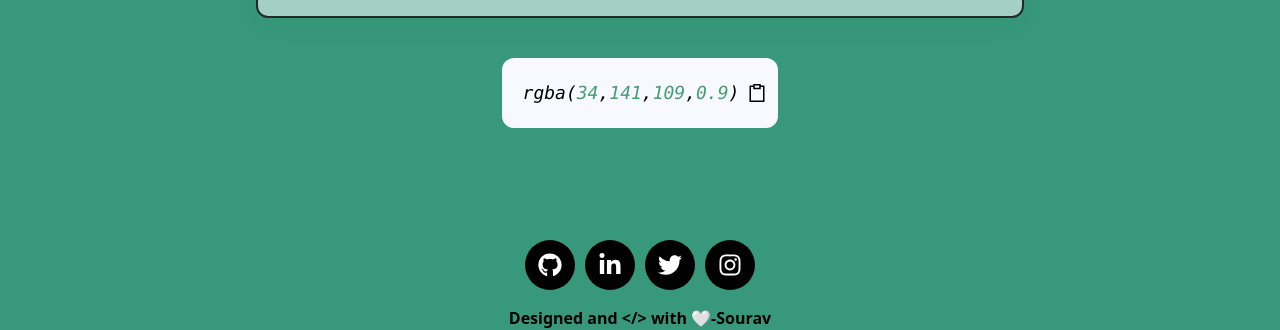
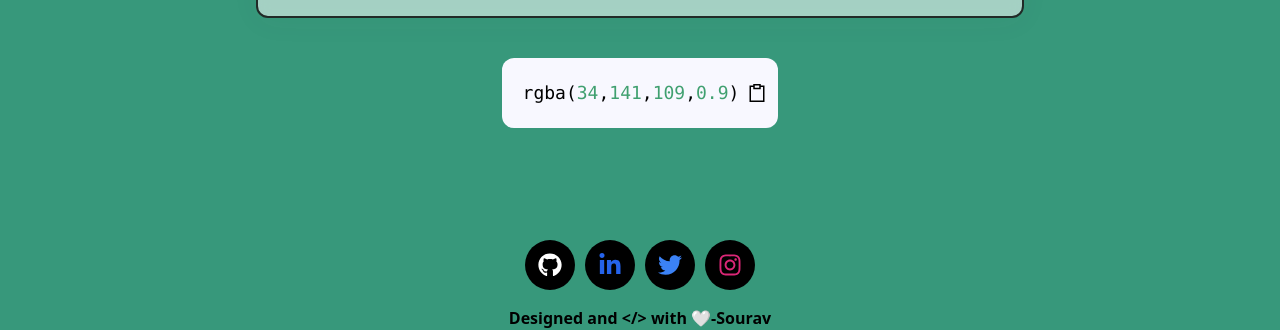
Before and after one commit to laxupaddhyay/pickr-app, a React (Create React App) app: page / in a window 1280 px wide. Shown: the part 546-876 px from the top of the page. Built offline with nearby package versions, Linux system fonts and the light colour scheme.

Commit message:
seo updated

```diff
--- a/public/index.html
+++ b/public/index.html
@@ -5,14 +5,23 @@
     <link rel="icon" href="%PUBLIC_URL%/favicon.ico" />
     <meta name="viewport" content="width=device-width, initial-scale=1" />
     <meta name="theme-color" content="#000000" />
+    <meta name="title" content="PiCKR" />
     <meta
       name="description"
-      content="Web site created using create-react-app"
+      content="A color and gradient generator app with many functionalities such as color palettes, gradient palettes etc. Also one can copy hex or rgba codes. "
     />
+    <meta
+      name="keywords"
+      content="pickr,PiCKR,pickr-app.vercel.app,pickr-app,color,gradient,color generator,gradient generator,shades,color shades, palettes,color palettes, gradient palettes, color codes,rgba,hex,generate,copy,paste, color project"
+    />
+    <meta name="robots" content="index, follow" />
+    <meta http-equiv="Content-Type" content="text/html; charset=utf-8" />
+    <meta name="language" content="English" />
+    <meta name="author" content="Sourav Kumar Agarwal" />
     <link rel="apple-touch-icon" sizes="180x180" href="/apple-touch-icon.png" />
     <link rel="icon" type="image/png" sizes="32x32" href="/favicon-32x32.png" />
     <link rel="icon" type="image/png" sizes="16x16" href="/favicon-16x16.png" />
-    <title>Pickr</title>
+    <title>PiCKR</title>
   </head>
   <body>
     <div id="root"></div>
--- a/src/App.js
+++ b/src/App.js
@@ -9,14 +9,6 @@ import { BrowserRouter, Routes, Route } from "react-router-dom";
 function App() {
   return (
     <div>
-      <div>
-        <title>Pickr</title>
-        <meta
-          name="Pickr"
-          content="Colour Generator, Gradient Generator, Color Palette"
-        />
-        <link rel="icon" href="/favicon.ico" />
-      </div>
       <BrowserRouter>
         <header>
           <Header />
--- a/src/components/Colors.js
+++ b/src/components/Colors.js
@@ -62,7 +62,6 @@ const Colors = () => {
               <SyntaxHighlighter
                 language="css"
                 style={docco}
-                customStyle={{ fontStyle: "italic" }}
               >
                 {output}
               </SyntaxHighlighter>
--- a/src/components/Footer.js
+++ b/src/components/Footer.js
@@ -5,22 +5,30 @@ const links = [
   {
     id: 1,
     href: "https://github.com/SouravKAgarwal",
-    icon: <FaGithub />,
+    icon: (
+      <FaGithub className="text-white hover:scale-105 text-md md:text-[24px]" />
+    ),
   },
   {
     id: 2,
     href: "https://www.linkedin.com/in/souravkragarwal/",
-    icon: <FaLinkedinIn />,
+    icon: (
+      <FaLinkedinIn className="text-blue-600 hover:scale-105 text-md md:text-[24px]" />
+    ),
   },
   {
     id: 3,
     href: "https://www.twitter.com/souravk_agarwal/",
-    icon: <FaTwitter />,
+    icon: (
+      <FaTwitter className="text-blue-500 hover:scale-105 text-md md:text-[24px]" />
+    ),
   },
   {
     id: 4,
     href: "https://instagram.com/souravk_agarwal",
-    icon: <FaInstagram />,
+    icon: (
+      <FaInstagram className="text-pink-600 hover:scale-105 text-md md:text-[24px]" />
+    ),
   },
 ];
 
@@ -33,9 +41,7 @@ const Footer = () => {
             key={id}
             className="md:w-[50px] md:h-[50px] w-[35px] h-[35px] rounded-[50%] bg-[black] flex items-center justify-center ease-out duration-300 hover:shadow-[0_0_0_0.180em_gray]"
           >
-            <a href={href}>
-              <div className={`text-white text-md md:text-[24px]`}>{icon}</div>
-            </a>
+            <a href={href}>{icon}</a>
           </span>
         ))}
       </div>
```
